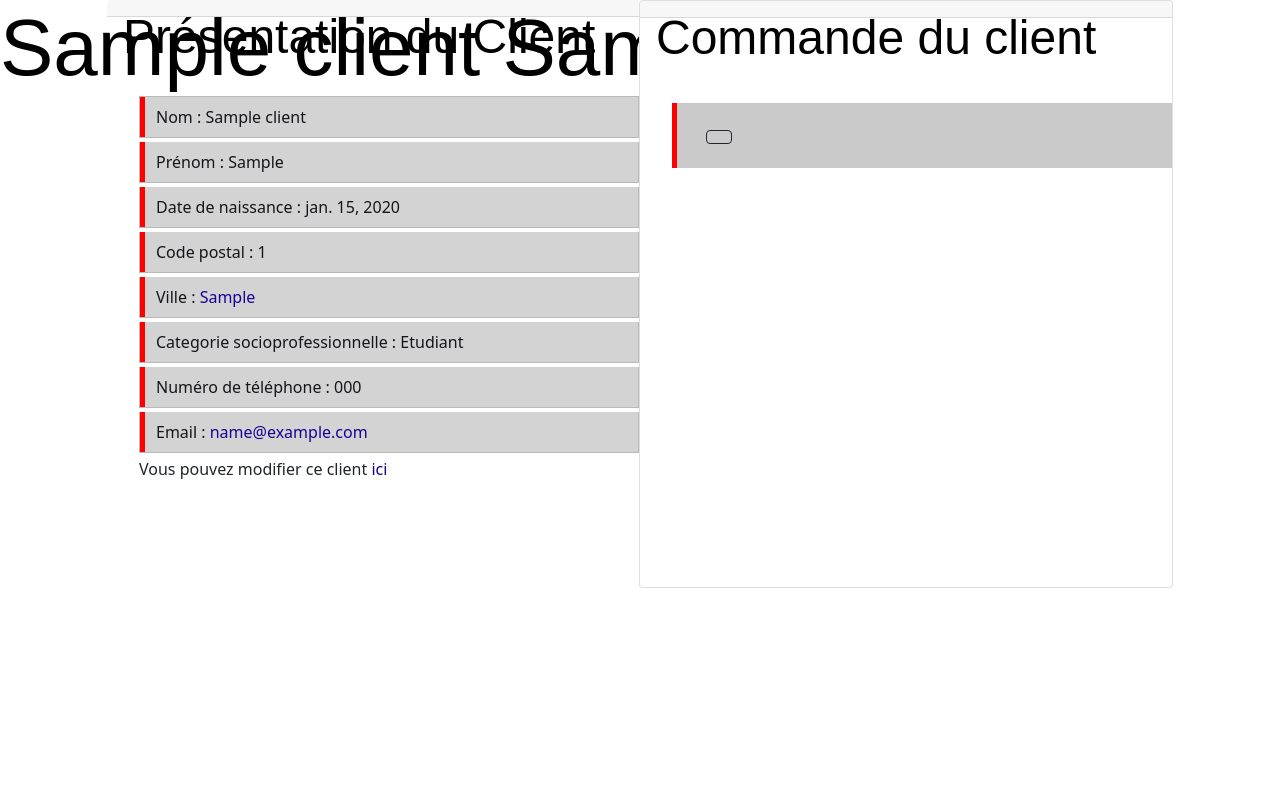
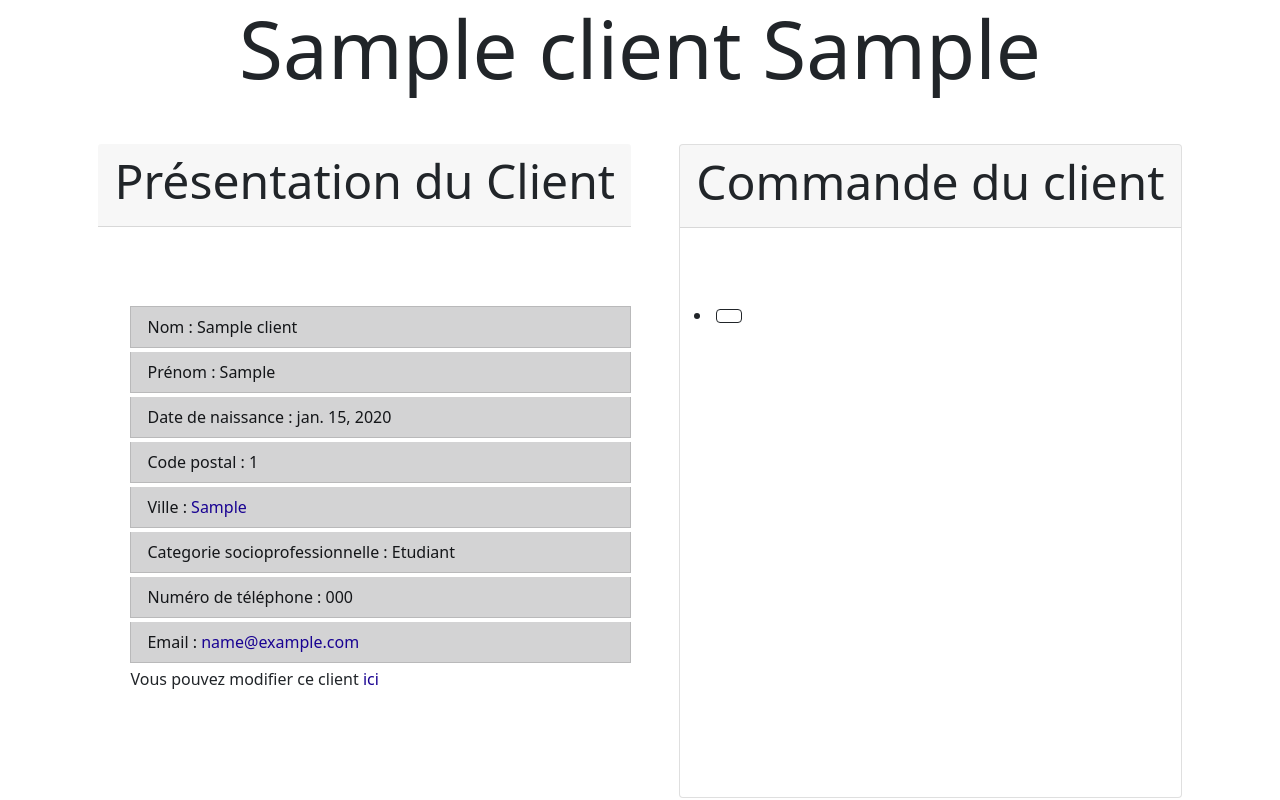
Before and after one commit to nitnelavsT/PeakPoke, a Django app: page /Client/1 in a window 1280 px wide. Run offline with Django 3.2, Linux system fonts and the light colour scheme; tables that the repository leaves empty hold one stand-in row (values such as "Sample post"); parts of the project's set-up code (start-up, migrations or seed data) failed here and were passed over.

Commit message:
Mise à jour avec Commande et bootstrap

```diff
--- a/Client/static/Client/styleDetail.css
+++ b/Client/static/Client/styleDetail.css
@@ -4,38 +4,21 @@
     box-sizing: border-box;
  }
 
- h1 {
-     position: absolute;
-     margin-top: 40px;
-     color: #000000;
-     font-family: 'Raleway',sans-serif;
-     font-size: 30px;
-     font-weight: 800;
-     line-height: 36px;
-     text-align: center;
+
+ body {
+
+    background: rgb(255, 255, 255);
+    font-family: arial;
+    color:rgb(0, 0, 0);
 
  }
 
- h2 {
-    color: #000000;
-    font-family: 'Raleway',sans-serif;
-    font-size: 62px;
-    font-weight: 800;
-    line-height: 72px;
-    /* text-align: center;  */
-    text-transform: uppercase;
- }
 
- body {
-    background: rgb(255, 255, 255);
-    font-family: arial;
-    color:rgb(0, 0, 0);
-    margin: 10;
-    gap:50px;
- }
+.d-flex{
+    gap:6vh
+}
 
  ul{
-     position: relative;
     padding: 75px 0px;
  }
 
@@ -47,35 +30,3 @@
  a:visited{
      color: rgb(98, 82, 241);
  }
-
- li {
-
-    list-style: none;
-    width: 500px;
-    background: rgb(202, 202, 202);
-    margin: 10px 0;
-    padding: 20px 30px;
-    position: relative;
-    transition: all .4s;
-    z-index: 5;
- }
-
- li::before{
-     content:'';
-     position: absolute;
-     top: 0;
-     left: 0;
-     height: 100%;
-     width: 5px;
-     background: red;
-     transition: all .4s;
-     z-index: -1;
- }
-
- li:hover::before{
-     width: 100%;
- }
-
- li:hover {
-     transform: translateX(20px);
- }
```
